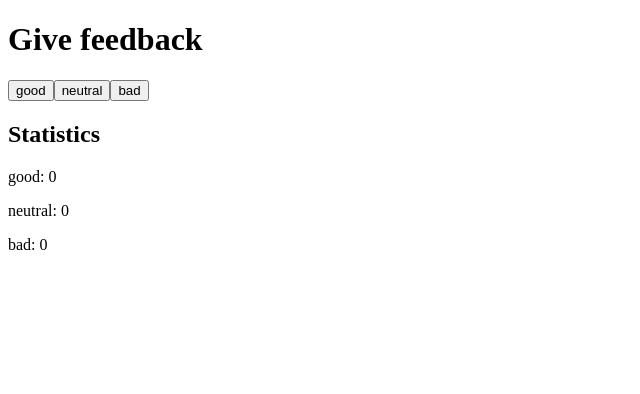
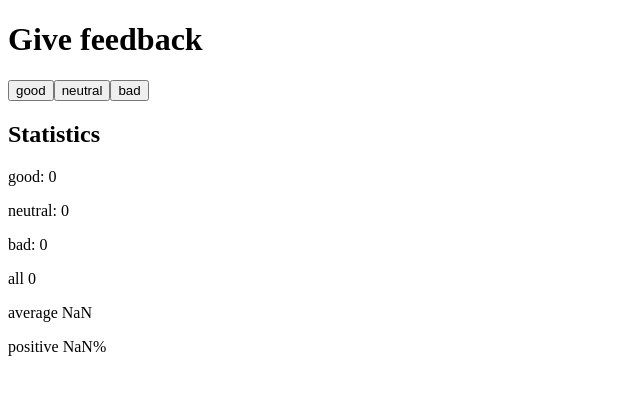
Before and after one commit to Ozzie1311/fullstackopen, a React (Vite) app in the folder part1/unicafe/: page / in a window 1280 px wide. Shown: the top 394 px of the page, without its empty margins (0-640 px from the left). Built offline with nearby package versions, Linux system fonts and the light colour scheme.

Commit message:
Part 1: Exercise 1.7 beginning

```diff
--- a/part1/unicafe/src/App.jsx
+++ b/part1/unicafe/src/App.jsx
@@ -10,6 +10,8 @@
   const handleNeutralClick = () => setNeutral((prevState) => prevState + 1)
   const handleBadClick = () => setBad((prevState) => prevState + 1)
 
+  const total = good + neutral + bad
+
   return (
     <div>
       <h1>Give feedback</h1>
@@ -20,6 +22,9 @@
       <p>good: {good}</p>
       <p>neutral: {neutral}</p>
       <p>bad: {bad}</p>
+      <p>all {total} </p>
+      <p>average {(good - bad) / total}</p>
+      <p>positive {(good / total) * 100}%</p>
     </div>
   )
 }
```
